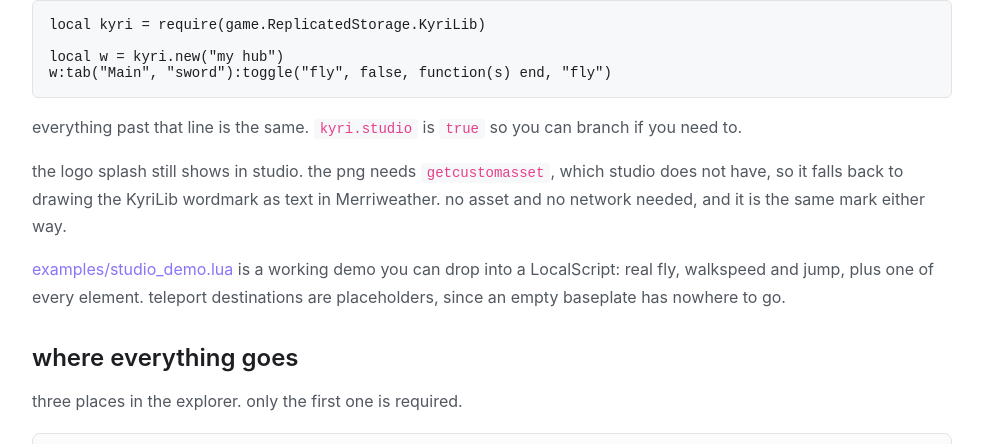
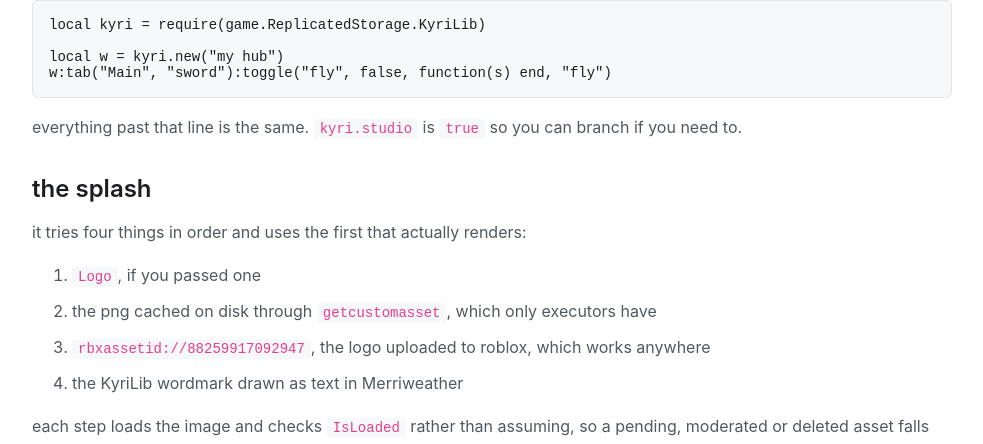
Before and after one commit to Justanewplayer19/KyriLib, a plain HTML site: page index.html in a window 1280 px wide. Shown: the part 1953-2397 px from the top of the page, without its empty margins (288-1271 px from the left). Drawn offline with Linux system fonts and the light colour scheme.

Commit message:
document the splash fallback chain on the site
Co-Authored-By: Claude Opus 5 <noreply@anthropic.com>

```diff
--- a/index.html
+++ b/index.html
@@ -818,7 +818,15 @@ body {
 local w = kyri.new("my hub")
 w:tab("Main", "sword"):toggle("fly", false, function(s) end, "fly")</code></pre>
 				<p>everything past that line is the same. <code>kyri.studio</code> is <code>true</code> so you can branch if you need to.</p>
-				<p>the logo splash still shows in studio. the png needs <code>getcustomasset</code>, which studio does not have, so it falls back to drawing the KyriLib wordmark as text in Merriweather. no asset and no network needed, and it is the same mark either way.</p>
+				<h3>the splash</h3>
+				<p>it tries four things in order and uses the first that actually renders:</p>
+				<ol>
+					<li><code>Logo</code>, if you passed one</li>
+					<li>the png cached on disk through <code>getcustomasset</code>, which only executors have</li>
+					<li><code>rbxassetid://88259917092947</code>, the logo uploaded to roblox, which works anywhere</li>
+					<li>the KyriLib wordmark drawn as text in Merriweather</li>
+				</ol>
+				<p>each step loads the image and checks <code>IsLoaded</code> rather than assuming, so a pending, moderated or deleted asset falls through instead of leaving a blank frame on screen.</p>
 				<p><a href="https://github.com/Justanewplayer19/KyriLib/blob/main/examples/studio_demo.lua" target="_blank" rel="noopener">examples/studio_demo.lua</a> is a working demo you can drop into a LocalScript: real fly, walkspeed and jump, plus one of every element. teleport destinations are placeholders, since an empty baseplate has nowhere to go.</p>
 
 				<h3>where everything goes</h3>
@@ -929,6 +937,7 @@ end, "ws")</code></pre>
 						<tr><td>Shadow</td><td>bool</td><td><code>false</code>. set <code>true</code> for a drop shadow under the frame</td></tr>
 						<tr><td>Splash</td><td>bool</td><td><code>true</code>. the logo screen. skipped automatically when the logo cannot load</td></tr>
 						<tr><td>SplashTime</td><td>number</td><td><code>1.5</code>. seconds the logo holds before fading</td></tr>
+						<tr><td>Logo</td><td>string</td><td>your own asset id for the splash, tried before the built-in one</td></tr>
 					</tbody>
 				</table>
 
```
